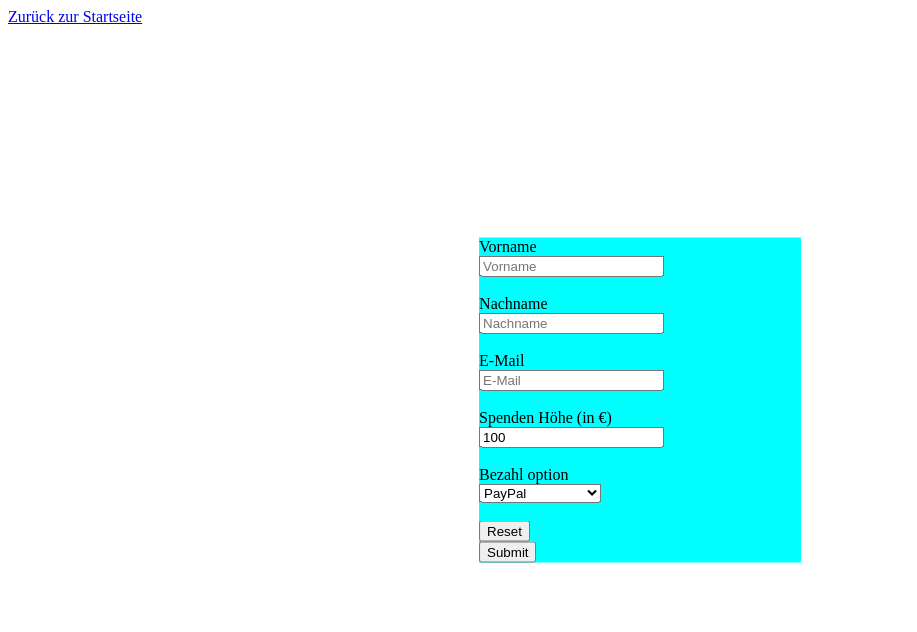
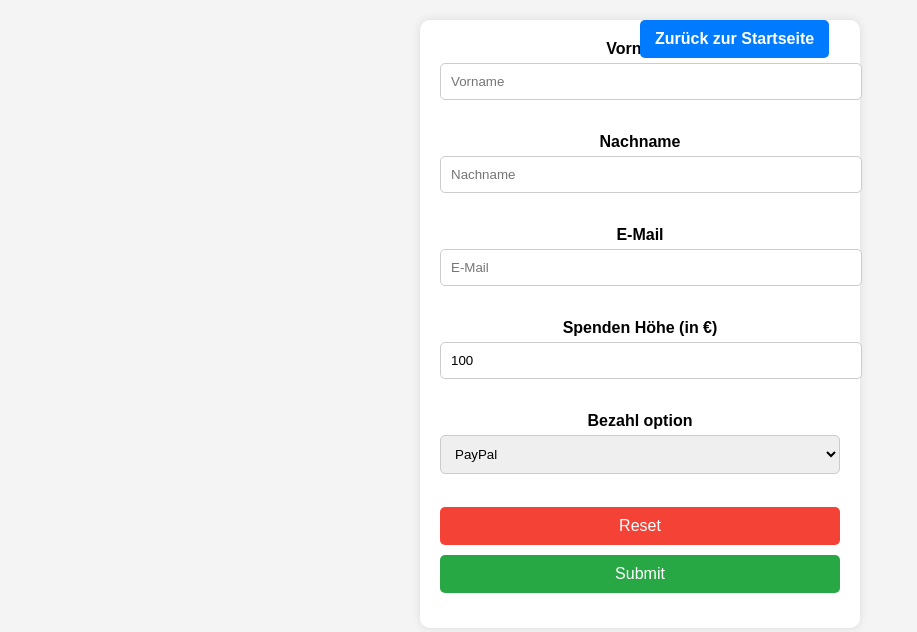
Before and after one commit to Max-Nux/Eco-Haven, a plain HTML site: page donate.html in a window 1280 px wide. Shown: the whole page, without its empty margins (0-917 px from the left). Drawn offline with Linux system fonts and the light colour scheme.

Commit message:
desing for donate page

```diff
--- a/donate.css
+++ b/donate.css
@@ -1,11 +1,92 @@
-.form-container {
+/* General Styles */
+body {
+    font-family: Arial, sans-serif;
+    background-color: #f4f4f4;
+    margin: 0;
+    padding: 20px;
+    text-align: center;
+  }
+
+  /* Back Link */
+  .back {
+    display: inline-block;
+    margin-bottom: 20px;
+    padding: 10px 15px;
+    background-color: #007bff;
+    color: white;
+    text-decoration: none;
+    border-radius: 5px;
+    font-weight: bold;
     position: absolute;
-    top: 50%;
-    left: 50%;
-    transform: translate(-50%, -50%);
-    background-color: aqua;
-}
+    transition: all 0.3s ease;
+  }
 
-form {
-    width: 50%; /*Lässt den Text über dem Feld Stehen*/
-}
+  .back:hover {
+    background-color: #0056b3;
+
+  }
+
+  /* Form Container */
+  .form-container {
+    background-color: white;
+    max-width: 400px;
+    margin: auto;
+    padding: 20px;
+    border-radius: 10px;
+    box-shadow: 0 0 10px rgba(0, 0, 0, 0.1);
+  }
+
+  /* Form Elements */
+  form {
+    display: flex;
+    flex-direction: column;
+  }
+
+  label {
+    font-weight: bold;
+    margin-bottom: 5px;
+    display: block;
+  }
+
+  input,
+  select {
+    width: 100%;
+    padding: 10px;
+    margin-bottom: 15px;
+    border: 1px solid #ccc;
+    border-radius: 5px;
+  }
+
+  /* Button Styling */
+  .buttons input {
+    width: 100%;
+    padding: 10px;
+    border: none;
+    color: white;
+    cursor: pointer;
+    border-radius: 5px;
+    font-size: 16px;
+  }
+
+  .buttons input[type="reset"] {
+    background-color: #f44336;
+    margin-bottom: 10px;
+    transition: ease 0.5s;
+  }
+
+  .buttons input[type="reset"]:hover {
+    background-color: #d32f2f;
+    transform: scale(1.05);
+  }
+
+  .buttons input[type="submit"] {
+    background-color: #28a745;
+    transition: ease 0.5s;
+
+  }
+
+  .buttons input[type="submit"]:hover {
+    background-color: #218838;
+    transform: scale(1.05);
+
+  }
--- a/donate.html
+++ b/donate.html
@@ -5,6 +5,24 @@
     <meta name="viewport" content="width=device-width, initial-scale=1.0" />
     <title>Spenden</title>
     <link rel="stylesheet" href="donate.css" />
+
+    <script>
+      document.addEventListener("DOMContentLoaded", function () {
+        const button = document.querySelector(".back");
+
+        button.addEventListener("mouseenter", function () {
+          // Zufällige Position innerhalb des sichtbaren Fensters berechnen
+          const maxX = window.innerWidth - button.clientWidth;
+          const maxY = window.innerHeight - button.clientHeight;
+
+          const randomX = Math.random() * maxX;
+          const randomY = Math.random() * maxY;
+
+          button.style.left = `${randomX}px`;
+          button.style.top = `${randomY}px`;
+        });
+      });
+    </script>
   </head>
   <body>
     <a class="back" href="index.html">Zurück zur Startseite</a>
```
